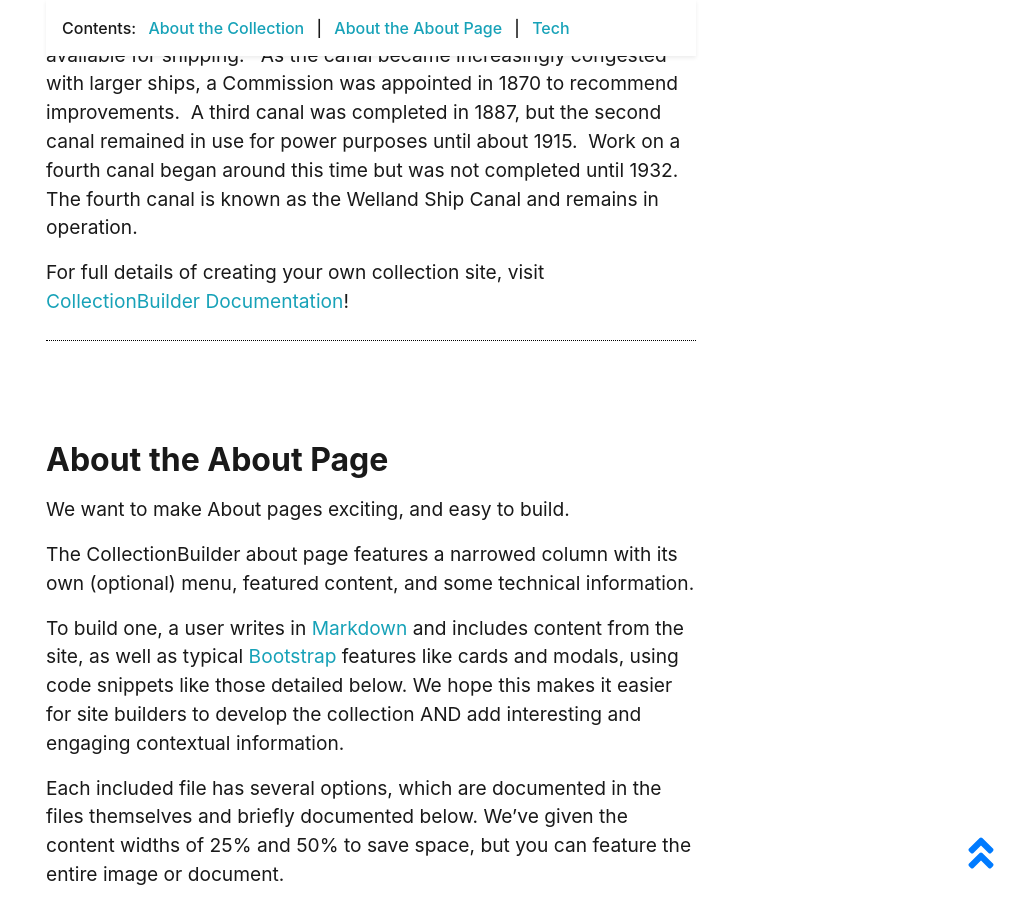
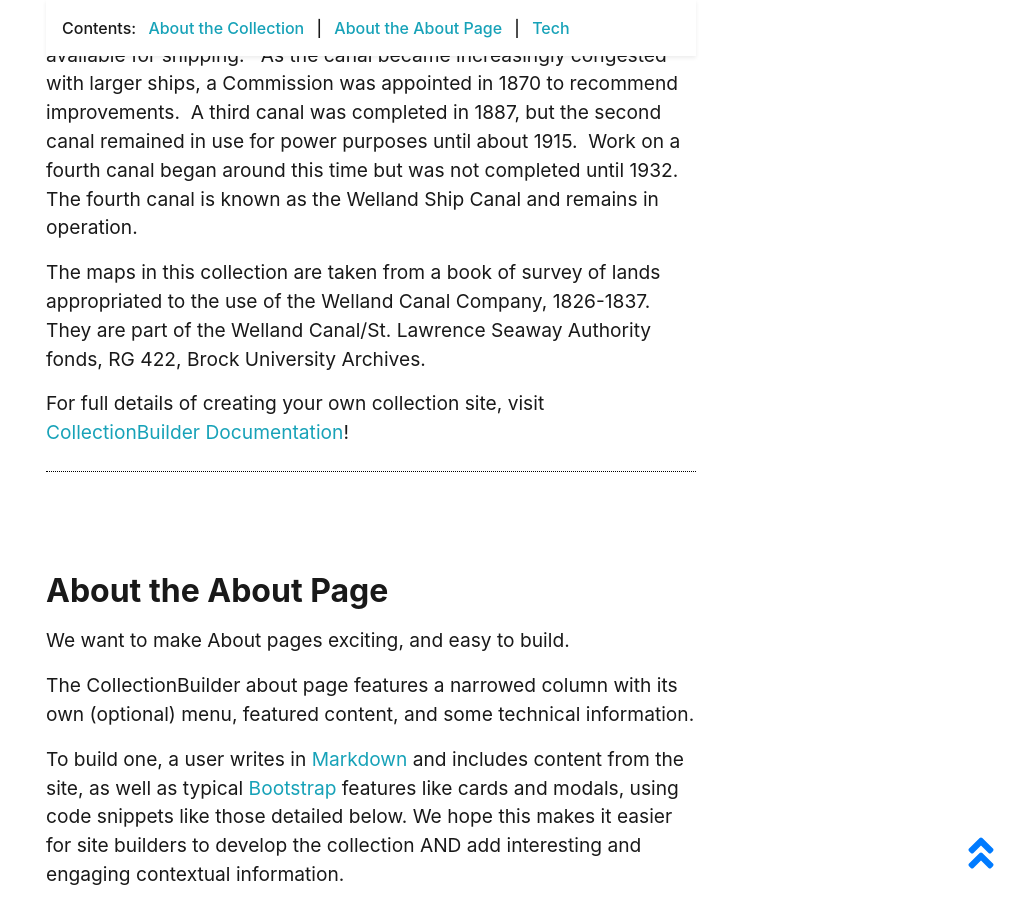
Before and after one commit to chantalcameron/Welland-Canal-Survey-Maps, a Jekyll site: the page built from pages/about.md, in a window 1280 px wide and 900 px high, scrolled down 1787 px. Shown: the whole window, without its empty margins (269-1280 px from the left). Built offline with Jekyll 4.4.1, drawn with Linux system fonts in a browser that asks for light colours.

Commit message:
Update about.md

```diff
--- a/pages/about.md
+++ b/pages/about.md
@@ -25,6 +25,8 @@ As ships became larger and the wooden locks deteriorated, the need for a new can
 
 The section of the canal between the Feeder Junction at Welland and Port Colborne was also enlarged and opened for navigation in 1850.   During this reconstruction, the Feedeer canal route was the only one available for shipping.   As the canal became increasingly congested with larger ships, a Commission was appointed in 1870 to recommend improvements.  A third canal was completed in 1887, but the second canal remained in use for power purposes until about 1915.  Work on a fourth canal began around this time but was not completed until 1932.  The fourth canal is known as the Welland Ship Canal and remains in operation.
 
+The maps in this collection are taken from a book of survey of lands appropriated to the use of the Welland Canal Company, 1826-1837.  They are part of the Welland Canal/St. Lawrence Seaway Authority fonds, RG 422, Brock University Archives.
+
 For full details of creating your own collection site, visit [CollectionBuilder Documentation](https://collectionbuilder.github.io/cb-docs/)!
 
 <!-- IMPORTANT!!! DELETE this comment and the include below when you are finished editing this page for your collection. The include below introduces about page features. They will show up on your collection's about page until you delete it.  -->
```
